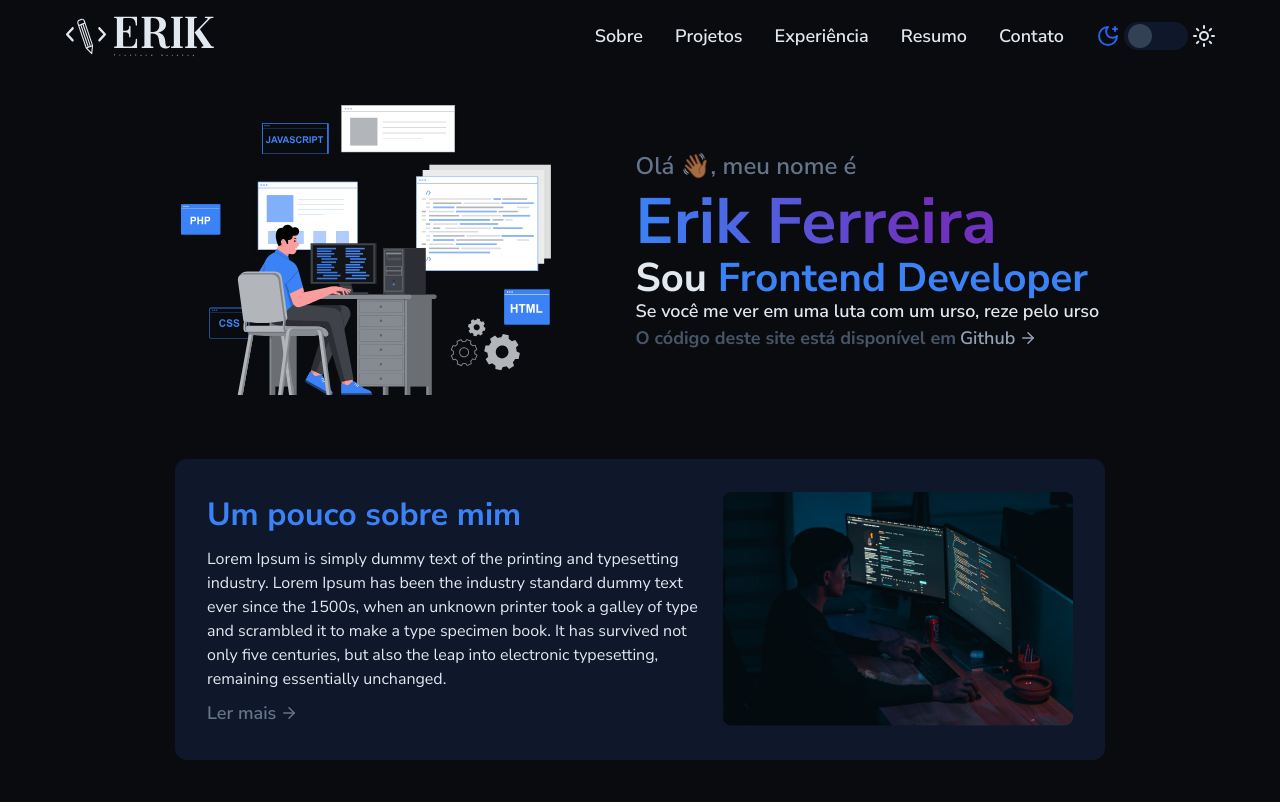
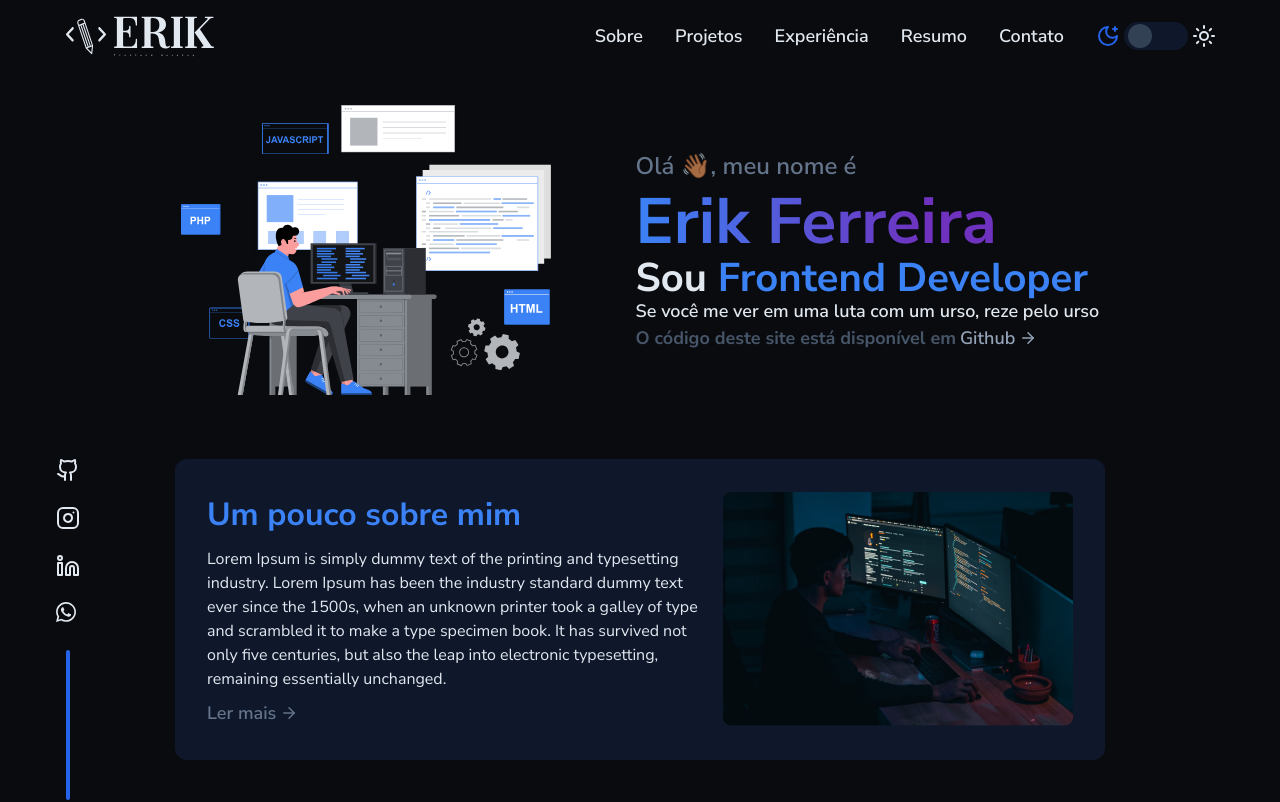
Before and after one commit to erik-ferreira/portfolio, a Next.js app: page / in a window 1280 px wide. Shown: the top 802 px of the page. Built offline with nearby package versions, Linux system fonts and the light colour scheme.

Commit message:
create variant fixed in SocialIcon

```diff
--- a/src/app/page.tsx
+++ b/src/app/page.tsx
@@ -8,9 +8,13 @@ import { LetsTalk } from "@/components/page/LetsTalk"
 import { Experiences } from "@/components/page/Experiences"
 import { Certifications } from "@/components/page/Certifications"
 
+import { SocialIcons } from "@/components/SocialIcons"
+
 export default function Home() {
   return (
-    <main>
+    <main className="relative">
+      <SocialIcons variant="fixed" />
+
       <Header />
 
       <Resume />
--- a/src/components/SocialIcons.tsx
+++ b/src/components/SocialIcons.tsx
@@ -1,13 +1,32 @@
 import Link from "next/link"
+import { ComponentProps } from "react"
+import { tv, VariantProps } from "tailwind-variants"
 
 import { Icon } from "@/components/Icon"
 import { IconSvgExternal } from "@/components/IconSvgExternal"
 
-interface SocialIconsProps {}
+const socialIcons = tv({
+  base: "mx-auto flex items-center gap-6",
 
-export function SocialIcons({ ...rest }: SocialIconsProps) {
+  variants: {
+    variant: {
+      default: "",
+      fixed:
+        "flex-col fixed bottom-0 left-14 z-10 after:content-normal after:w-1 after:h-[150px] after:bg-blue-600 after:rounded-lg",
+    },
+  },
+
+  defaultVariants: {
+    variant: "default",
+  },
+})
+
+type SocialIconsProps = VariantProps<typeof socialIcons> &
+  ComponentProps<"div"> & {}
+
+export function SocialIcons({ variant, className, ...rest }: SocialIconsProps) {
   return (
-    <div className="mx-auto flex items-center gap-6">
+    <div className={socialIcons({ variant, className })} {...rest}>
       <Link href="/" prefetch={false}>
         <Icon name="Github" />
       </Link>
--- a/src/components/page/Footer.tsx
+++ b/src/components/page/Footer.tsx
@@ -6,12 +6,12 @@ interface FooterProps {}
 export function Footer({ ...rest }: FooterProps) {
   return (
     <footer className="border-t border-slate-500 grid grid-cols-3 items-center justify-center px-8 py-4">
-      <span className="border mx-auto text-lg font-semibold">
+      <span className="mx-auto text-lg font-semibold">
         Projeto e Desenvolvido
         <br /> por Erik Ferreira
       </span>
 
-      <span className="border mx-auto flex gap-2">
+      <span className="mx-auto flex gap-2">
         Copyright <Icon name="Copyright" /> 2023
       </span>
 
```
